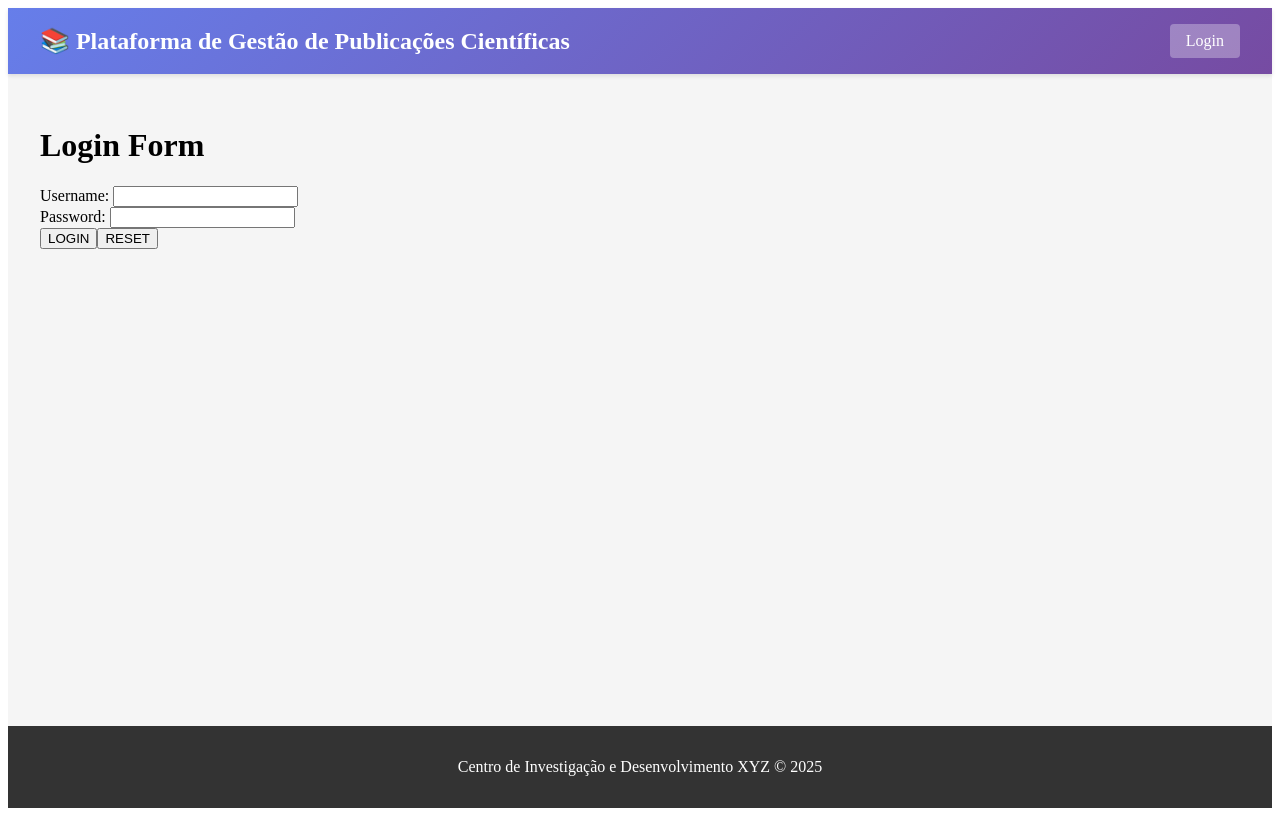
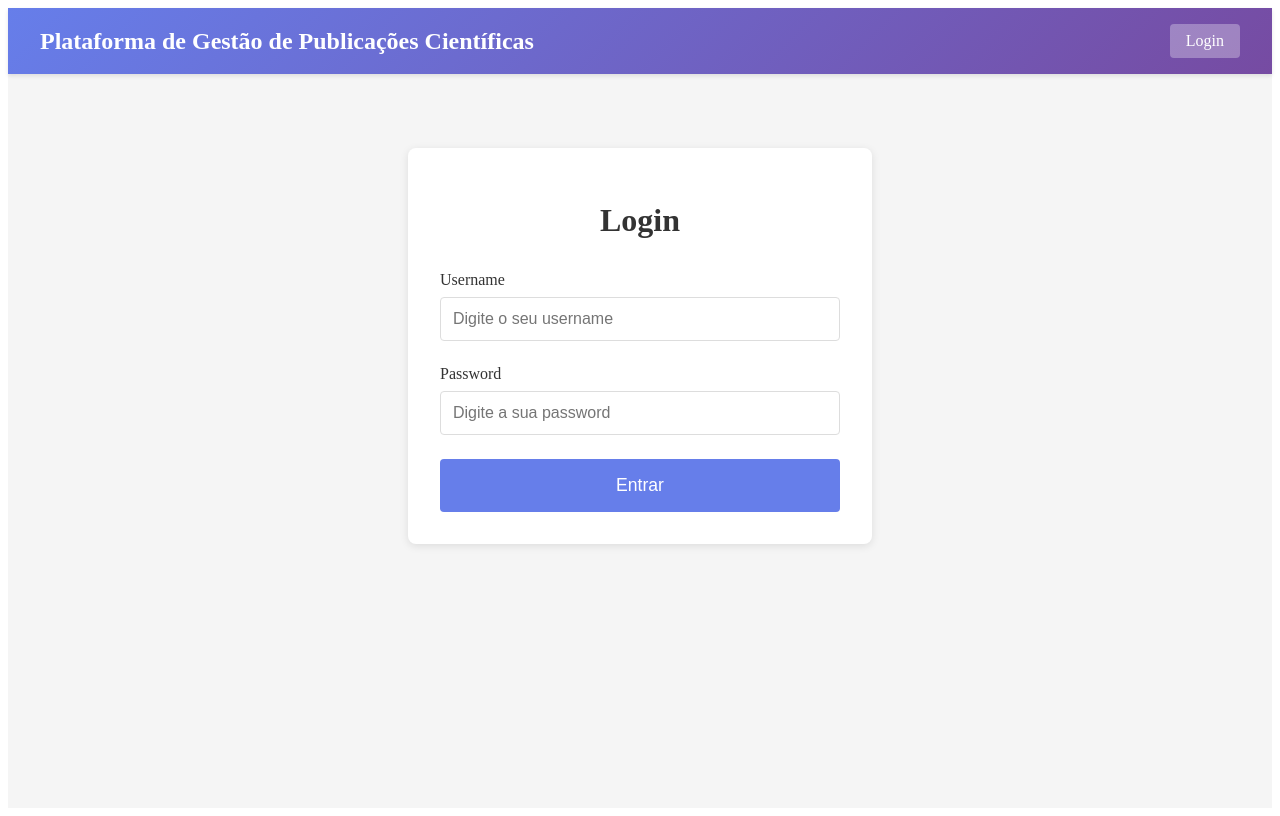
Before and after one commit to TLoureiro07/Proj-DAE, a Nuxt app in the folder academics-client/: page /auth/login in a window 1280 px wide. Built offline with nearby package versions, Linux system fonts and the light colour scheme.

Commit message:
v2 front e add publicacao padrao

```diff
--- a/academics-client/layouts/default.vue
+++ b/academics-client/layouts/default.vue
@@ -21,7 +21,7 @@ const isCollaborator = computed(() => user.value?.role === 'Collaborator' || isR
     <header class="app-header">
       <div class="header-content">
         <h1 class="logo">
-          <nuxt-link to="/">📚 Plataforma de Gestão de Publicações Científicas</nuxt-link>
+          <nuxt-link to="/">Plataforma de Gestão de Publicações Científicas</nuxt-link>
         </h1>
         <nav class="main-nav">
           <template v-if="!token">
@@ -35,7 +35,7 @@ const isCollaborator = computed(() => user.value?.role === 'Collaborator' || isR
             <nuxt-link v-if="isAdmin" to="/users" class="nav-link">Utilizadores</nuxt-link>
             <nuxt-link v-if="token" to="/profile" class="nav-link">Perfil</nuxt-link>
             <div class="user-info">
-              <span class="user-name">👤 {{ user?.name || 'Utilizador' }}</span>
+              <span class="user-name">{{ user?.name || 'Utilizador' }}</span>
               <span class="user-role">({{ user?.role }})</span>
               <button @click="logout" class="logout-btn">Sair</button>
             </div>
@@ -48,9 +48,6 @@ const isCollaborator = computed(() => user.value?.role === 'Collaborator' || isR
       <slot />
     </main>
 
-    <footer class="app-footer">
-      <p>Centro de Investigação e Desenvolvimento XYZ © 2025</p>
-    </footer>
   </div>
 </template>
 
--- a/academics-client/pages/auth/login.vue
+++ b/academics-client/pages/auth/login.vue
@@ -1,96 +1,188 @@
 <template>
-  <h1>Login Form</h1>
-  <div>Username: <input v-model="loginFormData.username"></div>
-  <div>Password: <input v-model="loginFormData.password"></div>
-  <button @click="login">LOGIN</button>
-  <button @click="reset">RESET</button>
-
-  <div v-if="token">
-    <div>Token: {{ token }}</div>
+  <div class="login-page">
+    <div class="login-container">
+      <h1>Login</h1>
+      <form @submit.prevent="login" class="login-form">
+        <div class="form-group">
+          <label for="username">Username</label>
+          <input
+            id="username"
+            v-model="loginFormData.username"
+            type="text"
+            required
+            placeholder="Digite o seu username"
+            class="form-input"
+          />
         </div>
-
-  <div v-if="user">
-    <div>User: <pre>{{ user }}</pre></div>
+        <div class="form-group">
+          <label for="password">Password</label>
+          <input
+            id="password"
+            v-model="loginFormData.password"
+            type="password"
+            required
+            placeholder="Digite a sua password"
+            class="form-input"
+          />
         </div>
-
-  <div v-if="messages.length > 0">
-    <h2>Messages</h2>
-
-    <div v-for="message in messages">
-      <pre>{{ message }}</pre>
+        <div v-if="error" class="error-message">{{ error }}</div>
+        <button type="submit" :disabled="loading" class="btn btn-primary btn-large">
+          {{ loading ? 'A fazer login...' : 'Entrar' }}
+        </button>
+      </form>
     </div>
   </div>
 </template>
 
 <script setup>
+import { storeToRefs } from 'pinia'
+import { useAuthStore } from "~/stores/auth-store.js"
+
 const config = useRuntimeConfig()
-const api = config.public.apiBase;
+const api = config.public.apiBase
+const authStore = useAuthStore()
+const router = useRouter()
+
 const loginFormData = reactive({
   username: "",
   password: ""
 })
-const token = ref(null)
-const user = ref(null)
-const messages = ref([])
 
-function reset() {
-  token.value = null
-  user.value = null
-  messages.value = []
-}
+const loading = ref(false)
+const error = ref(null)
 
 async function login() {
+  loading.value = true
+  error.value = null
+
   try {
-    await $fetch(`${api}/auth/login`, {
+    const response = await $fetch(`${api}/auth/login`, {
       method: 'POST',
       headers: {
         'Content-Type': 'application/json',
         Accept: 'application/json'
       },
-      body: loginFormData,
-      onResponse({ request, response, options }) {
-        messages.value.push({
-          method: options.method,
-          request: request,
-          status: response.status,
-          statusText: response.statusText,
-          payload: response._data
+      body: loginFormData
     })
-        if (response.status == 200) {
-          token.value = response._data.token || response._data
-          getUserInfo()
-        }
-      }
-    })
-  } catch (e) {
-    console.error('login request failed: ', e)
-  }
-}
 
-async function getUserInfo() {
+    const token = response.token || response
+
+    if (token) {
+      authStore.setToken(token)
+
+      // Obter informações do utilizador
       try {
-    await $fetch(`${api}/auth/user`, {
+        const userResponse = await $fetch(`${api}/auth/user`, {
           method: 'GET',
           headers: {
             'Content-Type': 'application/json',
             Accept: 'application/json',
-        Authorization: `Bearer ${token.value}`
-      },
-      onResponse({ request, response, options }) {
-        messages.value.push({
-          method: options.method,
-          request: request,
-          status: response.status,
-          statusText: response.statusText,
-          payload: response._data
-        })
-        if (response.status == 200) {
-          user.value = response._data
-        }
+            Authorization: `Bearer ${token}`
           }
         })
+        authStore.setUser(userResponse)
       } catch (e) {
-    console.error('user info request failed: ', e)
+        console.error('Erro ao obter informações do utilizador:', e)
+      }
+
+      // Redirecionar para dashboard
+      router.push('/')
+    }
+  } catch (e) {
+    error.value = 'Erro ao fazer login. Verifica o username e password.'
+    console.error('Erro no login:', e)
+  } finally {
+    loading.value = false
   }
 }
 </script>
+
+<style scoped>
+.login-page {
+  display: flex;
+  justify-content: center;
+  align-items: center;
+  min-height: 60vh;
+}
+
+.login-container {
+  background: white;
+  padding: 2rem;
+  border-radius: 8px;
+  box-shadow: 0 2px 8px rgba(0,0,0,0.1);
+  width: 100%;
+  max-width: 400px;
+}
+
+.login-container h1 {
+  text-align: center;
+  color: #333;
+  margin-bottom: 2rem;
+}
+
+.login-form {
+  display: flex;
+  flex-direction: column;
+  gap: 1.5rem;
+}
+
+.form-group {
+  display: flex;
+  flex-direction: column;
+}
+
+.form-group label {
+  margin-bottom: 0.5rem;
+  font-weight: 500;
+  color: #333;
+}
+
+.form-input {
+  padding: 0.75rem;
+  border: 1px solid #ddd;
+  border-radius: 4px;
+  font-size: 1rem;
+  transition: border-color 0.2s;
+}
+
+.form-input:focus {
+  outline: none;
+  border-color: #667eea;
+}
+
+.error-message {
+  background: #f8d7da;
+  color: #721c24;
+  padding: 0.75rem;
+  border-radius: 4px;
+  font-size: 0.9rem;
+}
+
+.btn {
+  padding: 0.75rem 1.5rem;
+  border-radius: 4px;
+  border: none;
+  cursor: pointer;
+  font-weight: 500;
+  transition: all 0.2s;
+}
+
+.btn-primary {
+  background: #667eea;
+  color: white;
+}
+
+.btn-primary:hover:not(:disabled) {
+  background: #5568d3;
+}
+
+.btn-primary:disabled {
+  opacity: 0.6;
+  cursor: not-allowed;
+}
+
+.btn-large {
+  padding: 1rem;
+  font-size: 1.1rem;
+}
+</style>
--- a/academics-client/pages/publications/index.vue
+++ b/academics-client/pages/publications/index.vue
@@ -1,13 +1,13 @@
 <template>
   <div class="publications-page">
     <div class="page-header">
-      <h1>📚 Publicações Científicas</h1>
+      <h1>Publicações Científicas</h1>
       <p>Explora e pesquisa publicações do Centro de Investigação</p>
     </div>
 
     <!-- Formulário de Pesquisa e Filtros -->
     <div class="filters-card">
-      <h2>🔍 Pesquisar e Filtrar</h2>
+      <h2>Pesquisar e Filtrar</h2>
       <div class="filters-grid">
         <div class="filter-group">
           <label>Pesquisa (título/resumo)</label>
@@ -57,21 +57,21 @@
       </div>
       <div class="filters-actions">
         <button @click="applyFilters" :disabled="loading" class="btn btn-primary">
-          🔍 Aplicar Filtros
+          Aplicar Filtros
         </button>
         <button @click="clearFilters" class="btn btn-secondary">
-          🗑️ Limpar
+          Limpar
         </button>
       </div>
     </div>
 
     <div v-if="loading" class="loading-state">
-      <p>⏳ A carregar publicações...</p>
+      <p>A carregar publicações...</p>
     </div>
     <div v-else-if="error" class="error-message">{{ error }}</div>
     <div v-else>
       <div v-if="publications.length === 0" class="empty-state">
-        <p>📭 Não há publicações disponíveis com os critérios selecionados.</p>
+        <p>Não há publicações disponíveis com os critérios selecionados.</p>
         <button @click="clearFilters" class="btn btn-secondary">Limpar Filtros</button>
       </div>
       <div v-else>
@@ -96,10 +96,10 @@
               <p v-if="pub.summary" class="summary">{{ truncate(pub.summary, 200) }}</p>
               <div class="metrics">
                 <span v-if="pub.ratingAvg !== null && pub.ratingAvg !== undefined" class="metric">
-                  ⭐ {{ pub.ratingAvg.toFixed(1) }}
+                  Rating: {{ pub.ratingAvg.toFixed(1) }}
                 </span>
                 <span v-if="pub.tags && pub.tags.length > 0" class="metric">
-                  🏷️ {{ pub.tags.length }} tag(s)
+                  Tags: {{ pub.tags.length }}
                 </span>
               </div>
               <div v-if="pub.tags && pub.tags.length > 0" class="tags">
@@ -113,7 +113,7 @@
               </div>
             </div>
             <div class="card-footer">
-              <small class="date">📅 {{ formatDate(pub.uploadDate) }}</small>
+              <small class="date">{{ formatDate(pub.uploadDate) }}</small>
               <nuxt-link :to="`/publications/${pub.id}`" class="btn btn-small">Ver Detalhes →</nuxt-link>
             </div>
           </div>
--- a/academics-client/pages/tags/subscriptions.vue
+++ b/academics-client/pages/tags/subscriptions.vue
@@ -1,11 +1,11 @@
 <template>
   <div class="subscriptions-page">
     <div class="page-header">
-      <h1>📌 Minhas Subscrições de Tags</h1>
+      <h1>Minhas Subscrições de Tags</h1>
       <p>Gerir as tags que subscreveste para receber notificações</p>
     </div>
 
-    <div v-if="loading">⏳ A carregar...</div>
+    <div v-if="loading">A carregar...</div>
     <div v-else-if="error" class="error-message">{{ error }}</div>
     <div v-else class="content-grid">
       <div class="section">
--- a/academics-client/stores/auth-store.js
+++ b/academics-client/stores/auth-store.js
@@ -4,10 +4,18 @@ export const useAuthStore = defineStore("authStore", () => {
   const token = ref(null)
   const user = ref(null)
 
+  function setToken(newToken) {
+    token.value = newToken
+  }
+
+  function setUser(newUser) {
+    user.value = newUser
+  }
+
   function logout() {
     token.value = null
     user.value = null
   }
 
-  return { token, user, logout }
+  return { token, user, setToken, setUser, logout }
 })
```
Also changed, not shown: academics-client/pages/index.vue (+16 -16 lines), academics-client/pages/publications/[id].vue (+7 -7 lines), academics-client/pages/publications/create.vue (+12 -12 lines), academics-client/pages/publications/my.vue (+4 -4 lines), 1 other file (tests, documents, lock files or other folders). Lines whose indentation alone changed are shown as unchanged.
